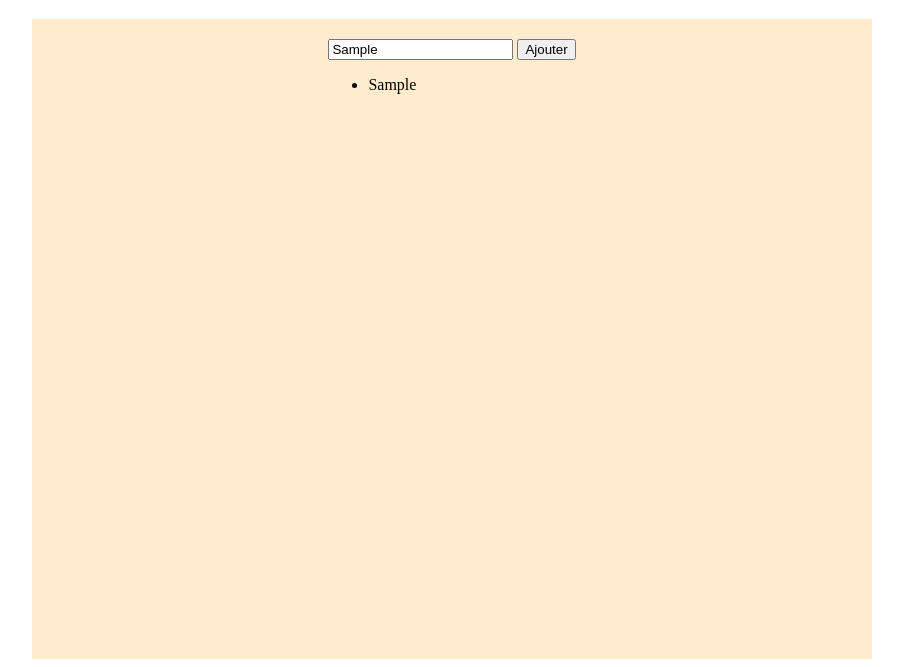
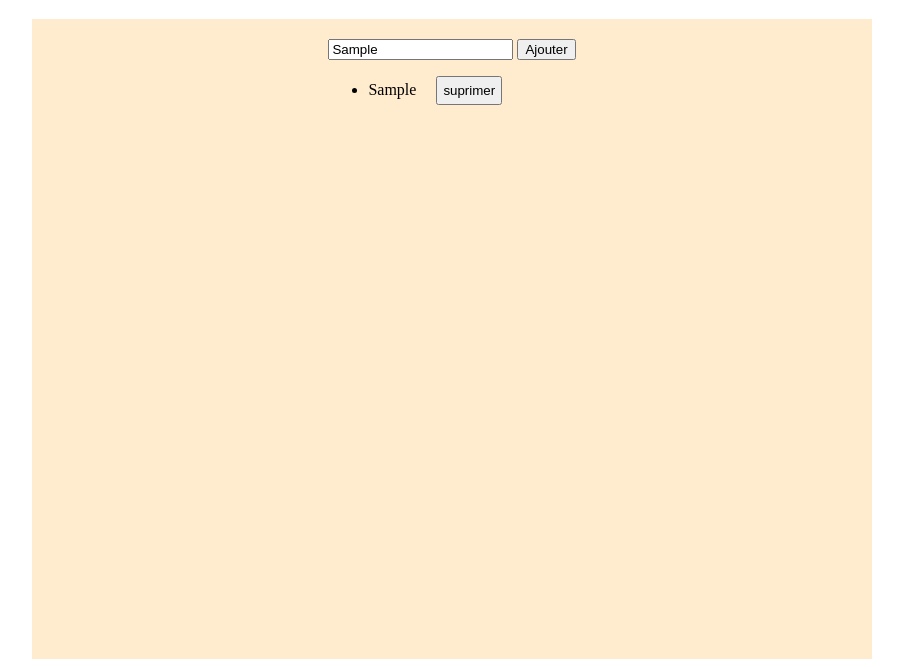
Before and after one commit to gus0660/TachesExo, a plain HTML site: page index.html in a window 1280 px wide. Both pictures are taken after typing "Sample" into the empty fields and a click on the button "Ajouter". Shown: the part 161-828 px from the top of the page, without its empty margins (188-1091 px from the left). Drawn offline with Linux system fonts and the light colour scheme.

Commit message:
bouton suprimer actif

```diff
--- a/main.js
+++ b/main.js
@@ -7,25 +7,36 @@ function créerBalise(element) {
   const list = créerBalise("#tasksList");
   const inp = créerBalise("#newTask");
 
+  loadLi();
 
 addTask.addEventListener('click', () => {
     let content = inp.value;
     let liEl = document.createElement('li');
     liEl.textContent = content;
     list.appendChild(liEl);
-    saveLi();
-})
 
-function saveLi(){
+    let supButton = document.createElement("button");
+    supButton.textContent = "suprimer";
+    supButton.className = "supBtn";
+    liEl.appendChild(supButton);
+    supButton.addEventListener("click", () => {
+        liEl.remove("liEl");
+    })
+
     const textsList = [];
     const lists = document.querySelectorAll('li');
     lists.forEach((tache) => {
         let text = tache.textContent;
         textsList.push(text);
     })
+
     localStorage.setItem('list', JSON.stringify(textsList));
     console.log(JSON.stringify(textsList));
-}
+})
+
+
+
+
  function loadLi(){
     if (JSON.parse(localStorage.getItem('list')) != null) {
     let obj = JSON.parse(localStorage.getItem('list'));
@@ -35,4 +46,3 @@ function saveLi(){
         list.appendChild(liEl);
     })}
  }
- loadLi();
--- a/styles.css
+++ b/styles.css
@@ -25,3 +25,7 @@ h1 {
 #suprim {
     margin-left: 15px;
 }
+.supBtn {
+    padding: 5px;
+    margin-left: 20px;
+}
```
